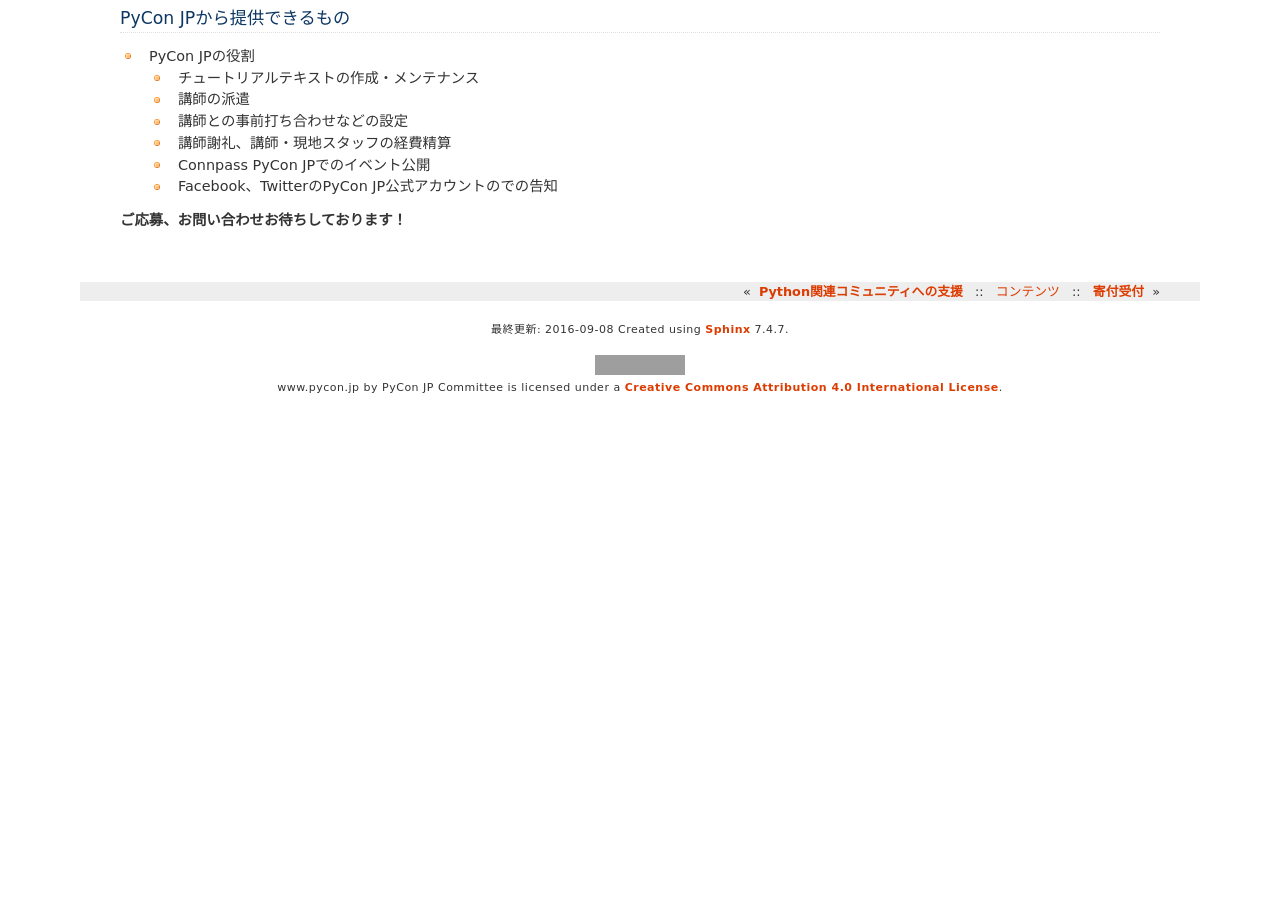
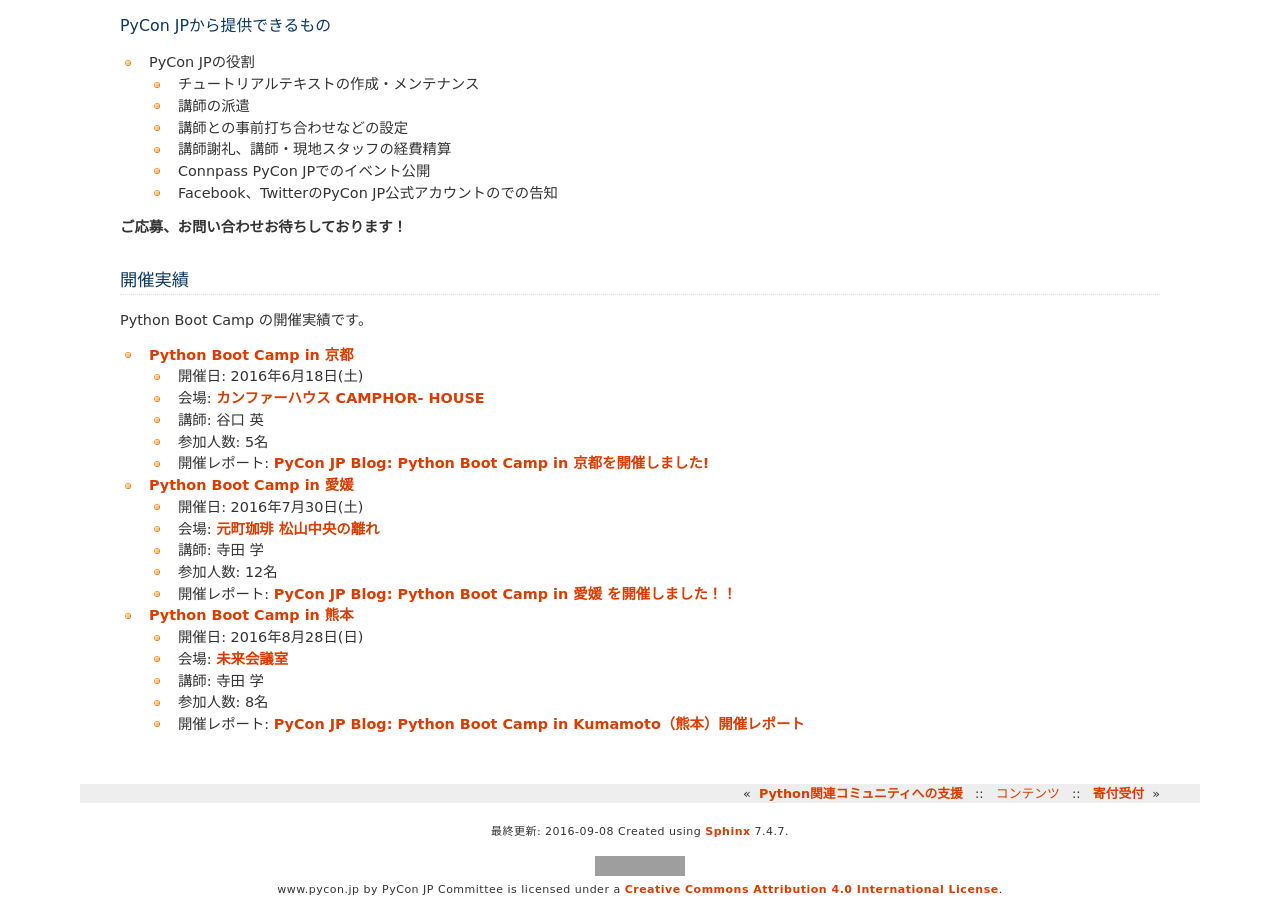
Before and after one commit to pyconjp/www.pycon.jp, a Sphinx documentation site: the page built from source/support/bootcamp.rst, in a window 1280 px wide and 900 px high, scrolled down 1489 px. Built offline with Sphinx 7.4.7, drawn with Linux system fonts in a browser that asks for light colours; before the commit the page ends 1894 px from its top, so only the background shows below that; some of the changed text lies outside the part shown; grey boxes are pictures that could not be loaded.

Commit message:
ISSHA-349 Python Boot Camp の開催実績を書いた

```diff
--- a/source/support/bootcamp.rst
+++ b/source/support/bootcamp.rst
@@ -1,8 +1,8 @@
-===============================================
-初心者向けPythonチュートリアルを日本各地で開催
-===============================================
+================================================
+Python Boot Camp(初心者向けPythonチュートリアル)
+================================================
 
-いっそうのPythonの普及のため、一般社団法人PyCon JPは日本各地での初心者向けPythonチュートリアルイベント「**Python Boot Camp**」を開催しようと思います。
+いっそうのPythonの普及のため、一般社団法人PyCon JPは日本各地での初心者向けPythonチュートリアルイベント「**Python Boot Camp**」を開催します。
 
 私たちはこれまでも年に１回東京で開催されるPyCon JPでPythonを学べるチュートリアル講座を開催してきました。
 今回は、以下のような人たちにPythonを知ってもらえる機会を提供できたらという思いで、Python Boot Campを企画しました。
@@ -13,6 +13,8 @@
 開催地ごとに現地でのサポートをしていただけるスタッフや、開催会場を提供していただける方を募集しています。興味のある方、またはぜひ地元でやってほしい！などなど、賛同いただける方は `Python Boot Camp 全国ツアーお問い合わせフォーム`_ からお問い合わせください。チュートリアル講師はPyCon JPから派遣いたしますので、「講師やってくれる人なんて知らないんだけれど」という方も安心してご連絡ください。
 
 .. _Python Boot Camp 全国ツアーお問い合わせフォーム: https://docs.google.com/forms/d/1IANh21fievi_lyyQyL8II66RSxlVuHBdAhr05C1qv9c/viewform
+
+- `Python Boot Camp テキスト <http://bootcamp-text.readthedocs.io/>`_
 
 イベント概要
 ============
@@ -36,7 +38,7 @@ Python Boot Campの目的
 
 
 開催都市について
-================
+----------------
 
 これまで東京でしか開催できていなかったチュートリアルを日本各地で開催することが目的です。
 
@@ -45,7 +47,7 @@ Python Boot Campの目的
 
 
 支援者にお願いすること
-======================
+----------------------
 
 開催に向けて現地スタッフや講師、または開催場所の提供などを支援いただける方を `Python Boot Camp 全国ツアーお問い合わせフォーム`_ から募集しています。
 
@@ -73,7 +75,7 @@ Python Boot Campの目的
   - 当日の建物セキュリティなどの手続き
 
 PyCon JPから提供できるもの
-==========================
+--------------------------
 
 - PyCon JPの役割
 
@@ -86,3 +88,31 @@ PyCon JPから提供できるもの
 
 
 **ご応募、お問い合わせお待ちしております！**
+
+開催実績
+========
+Python Boot Camp の開催実績です。
+
+- `Python Boot Camp in 京都 <http://pyconjp.connpass.com/event/33014/>`_
+
+  - 開催日: 2016年6月18日(土)
+  - 会場: `カンファーハウス CAMPHOR- HOUSE <https://camph.net/>`_
+  - 講師: 谷口 英
+  - 参加人数: 5名
+  - 開催レポート: `PyCon JP Blog: Python Boot Camp in 京都を開催しました! <http://pyconjp.blogspot.jp/2016/06/python-boot-camp-in-kyoto.html>`_
+
+- `Python Boot Camp in 愛媛 <http://pyconjp.connpass.com/event/34564/>`_
+
+  - 開催日: 2016年7月30日(土)
+  - 会場: `元町珈琲 松山中央の離れ <http://motomachi-coffee.jp/map/matsuyamachuou/>`_
+  - 講師: 寺田 学
+  - 参加人数: 12名
+  - 開催レポート: `PyCon JP Blog: Python Boot Camp in 愛媛 を開催しました！！ <http://pyconjp.blogspot.jp/2016/07/python-boot-camp-in.html>`_
+
+- `Python Boot Camp in 熊本 <http://pyconjp.connpass.com/event/36773/>`_
+
+  - 開催日: 2016年8月28日(日)
+  - 会場: `未来会議室 <http://mirai-k.or.jp/access/>`_
+  - 講師: 寺田 学
+  - 参加人数: 8名
+  - 開催レポート: `PyCon JP Blog: Python Boot Camp in Kumamoto（熊本）開催レポート <http://pyconjp.blogspot.jp/2016/08/python-boot-camp-in-kumamoto.html>`_
```
